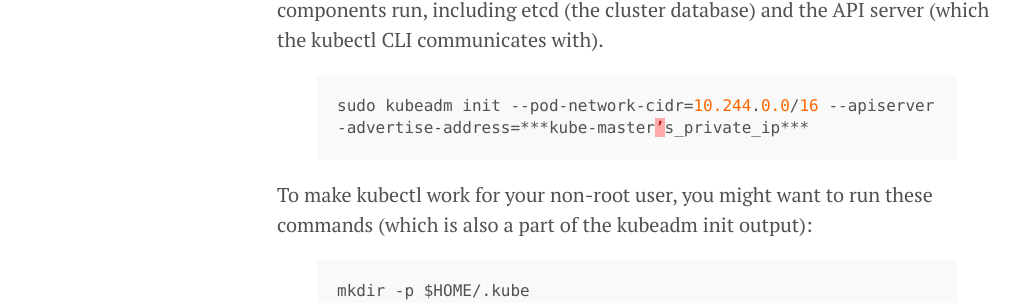
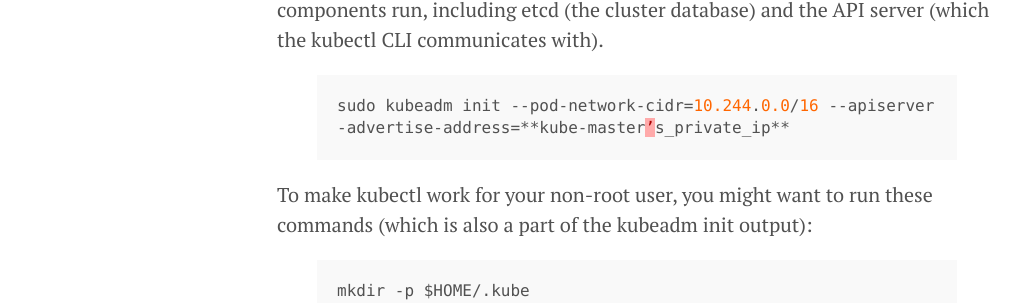
Before and after one commit to ratulbasak/ratulbasak.github.io, a Jekyll site: the page built from _posts/2018-06-05-Configure-Kubernetes-Cluster-on-Ubuntu.md, in a window 1280 px wide and 1400 px high, scrolled down 2366 px. Shown: the part 142-445 px from the top of the window, without its empty margins (3-1025 px from the left). Built offline with Jekyll 4.4.1, drawn with Linux system fonts in a browser that asks for light colours.

```diff
--- a/_posts/2018-06-05-Configure-Kubernetes-Cluster-on-Ubuntu.md
+++ b/_posts/2018-06-05-Configure-Kubernetes-Cluster-on-Ubuntu.md
@@ -77,7 +77,7 @@ systemctl restart kubelet
 **Initialize Cluster**
 The master is the machine where the control plane components run, including etcd (the cluster database) and the API server (which the kubectl CLI communicates with).
 {% highlight js %}
-sudo kubeadm init --pod-network-cidr=10.244.0.0/16 --apiserver-advertise-address=***kube-master’s_private_ip***
+sudo kubeadm init --pod-network-cidr=10.244.0.0/16 --apiserver-advertise-address=**kube-master’s_private_ip**
 {% endhighlight %}
 
 
@@ -132,7 +132,7 @@ kubectl get nodes -o wide
 ## In Minion Node
 **Joining Worker**
 {% highlight js %}
-sudo kubeadm join 192.168.33.10:6443 --token ***ujbvgu.vxvk2vml3xkcl6q4*** --discovery-token-ca-cert-hash ***sha256:73fca98b91e8fd589f4e50e3f55f4889c9db1ee026ac647af7b6ea0af2f6c624***
+sudo kubeadm join 192.168.33.10:6443 --token **ujbvgu.vxvk2vml3xkcl6q4** --discovery-token-ca-cert-hash **sha256:73fca98b91e8fd589f4e50e3f55f4889c9db1ee026ac647af7b6ea0af2f6c624**
 {% endhighlight %}
 
 > **--token**: kube-master generated token and **--discovery-token-ca-cert-hash**: also generated by kube-master, output of (kubeadm init)
```
